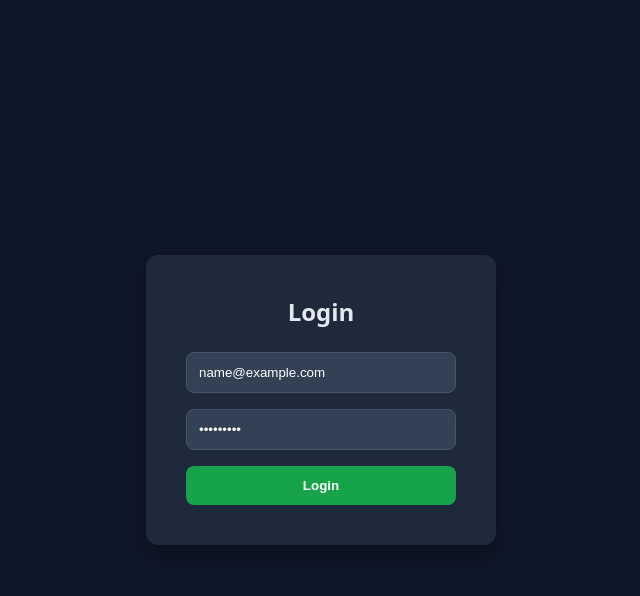
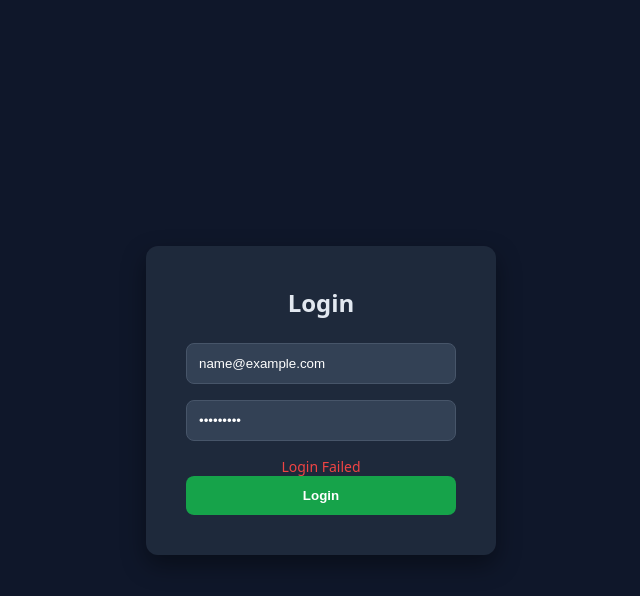
Before and after one commit to Anjan9507/ToDo-App, a React (Vite) app in the folder frontend/: page /login in a window 1280 px wide. Both pictures are taken after typing "name@example.com", "Sample123" into the empty fields and a click on the button "Login". Shown: the top 596 px of the page, without its empty margins (319-959 px from the left). Built offline with nearby package versions, Linux system fonts and the light colour scheme; no server answers.

Commit message:
fix axios interceptor to prevent infinite 401 loop and handle auth routes correctly and displayed error message in UI

```diff
--- a/frontend/src/api/axios.js
+++ b/frontend/src/api/axios.js
@@ -26,7 +26,12 @@ api.interceptors.response.use(
   async (error) => {
     const originalRequest = error.config
 
-    if (error.response?.status === 401 && !originalRequest._retry) {
+    if (
+			error.response?.status === 401 &&
+			!originalRequest._retry &&
+			!originalRequest.url.includes("/login") &&
+			!originalRequest.url.includes("/refresh")
+		) {
       originalRequest._retry = true
 
       try {
--- a/frontend/src/pages/Login.css
+++ b/frontend/src/pages/Login.css
@@ -53,3 +53,9 @@
 .login-card button:hover {
   background-color: #15803d;
 }
+
+.error {
+  color: #ef4444;
+  font-size: 14px;
+  text-align: center;
+}
--- a/frontend/src/pages/Login.jsx
+++ b/frontend/src/pages/Login.jsx
@@ -9,6 +9,9 @@ function Login() {
 	const [email, setEmail] = useState("")
 	const [password, setPassword] = useState("")
 
+	const [error, setError] = useState("")
+	const [loading, setLoading] = useState(false)
+
 	const token = localStorage.getItem("access_token")
 	if (token) {
 		return <Navigate to="/dashboard" />
@@ -17,16 +20,19 @@ function Login() {
 	const handleSubmit = async (e) => {
 		e.preventDefault()
 
+		setError("")
+		setLoading(true)
+
 		try {
 			const data = await loginUser(email, password)
 
 			localStorage.setItem("access_token", data.access_token)
 
-			console.log("Login Sucess")
-
 			navigate("/dashboard")
 		} catch (err) {
-			console.error(err.message)
+			setError(err.message)
+		} finally {
+			setLoading(false)
 		}
 	}
 
@@ -51,8 +57,10 @@ function Login() {
 					required
 				/>
 
-				<button type="submit">
-					Login
+				{error && <p className="error">{error}</p>}
+
+				<button type="submit" disabled={loading}>
+					{loading ? "Logging in..." : "Login"}
 				</button>
 			</form>
 		</div>
```
